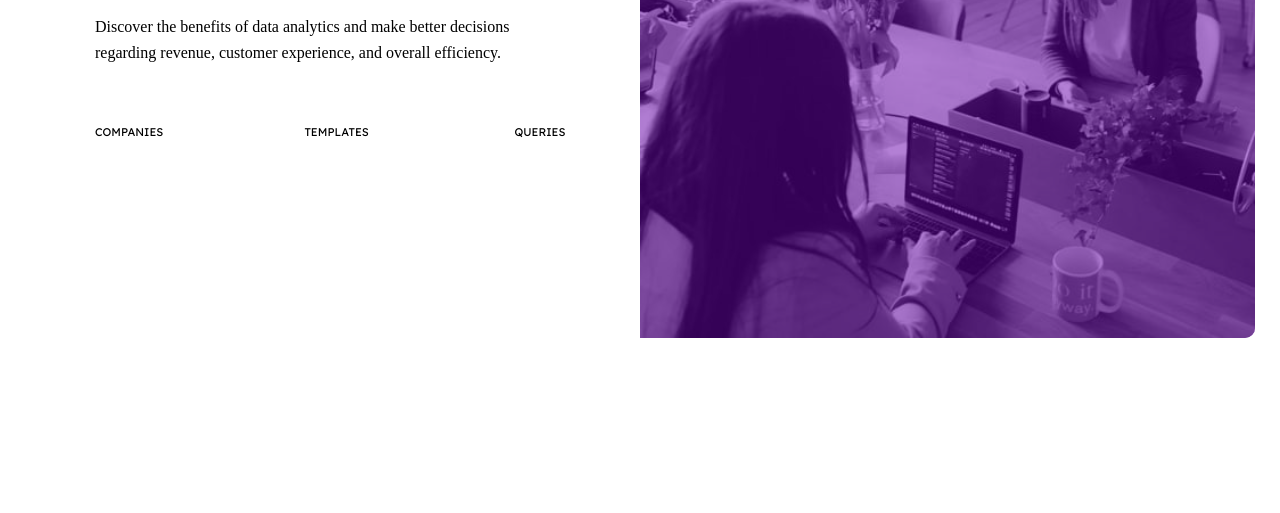
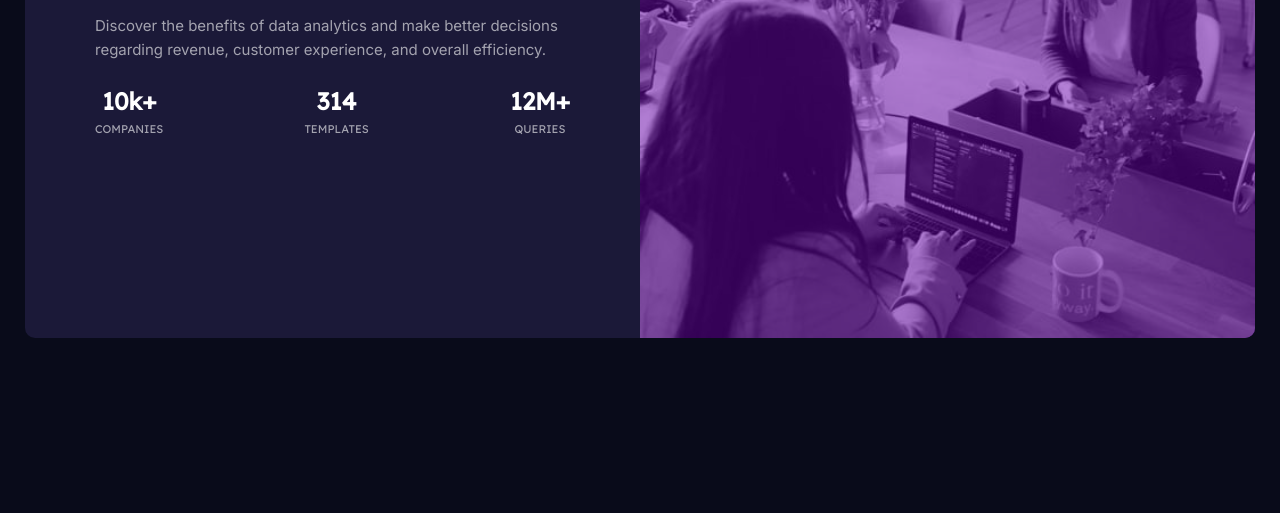
Before and after one commit to Lucaso98/Stats-Preview-Card, a plain HTML site: page index.html in a window 1280 px wide. Shown: the part 345-858 px from the top of the page. Drawn offline with Linux system fonts and the light colour scheme.

Commit message:
Final fix two css

```diff
--- a/css/style.css
+++ b/css/style.css
@@ -1,5 +1,5 @@
-@import url(css/variables.css);
-@import url(css/global.css);
+@import url(variables.css);
+@import url(global.css);
 
 .card{
     background-color: var(--darkdesaturatedblue);
```
